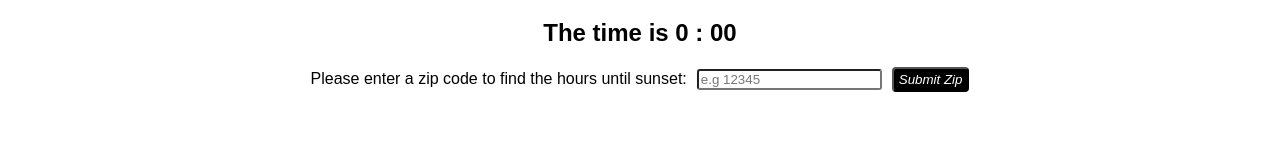
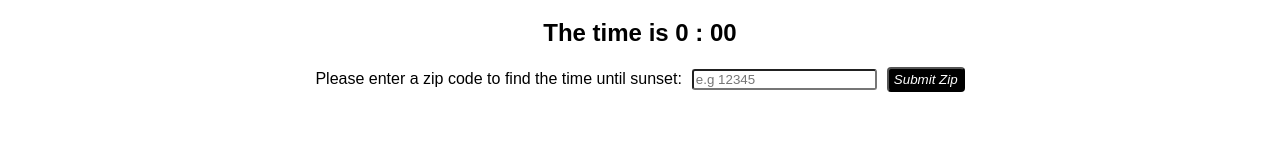
Before and after one commit to sbschechner/IsThereTime, a React (Create React App) app: page / in a window 1280 px wide. Shown: the part 152-300 px from the top of the page. Built offline with nearby package versions, Linux system fonts and the light colour scheme.

Commit message:
adjusted language

```diff
--- a/src/timezone.js
+++ b/src/timezone.js
@@ -122,7 +122,7 @@ reset(){
           <div id="userZipForm">
         <form>
         	<label>
-         		Please enter a zip code to find the hours until sunset:
+         		Please enter a zip code to find the time until sunset:
             	<input ref ="zip" type='number' className="zipInput" placeholder= "e.g 12345" defaultValue = {this.state.tempZip}  onChange = {this.changeTempNumber}/>
             	</label>
             	<input className="zipButton" type="submit" value="Submit Zip" onClick = {this.handleClick}/>
```
Also changed, not shown: 1 other file (tests, documents, lock files or other folders).
